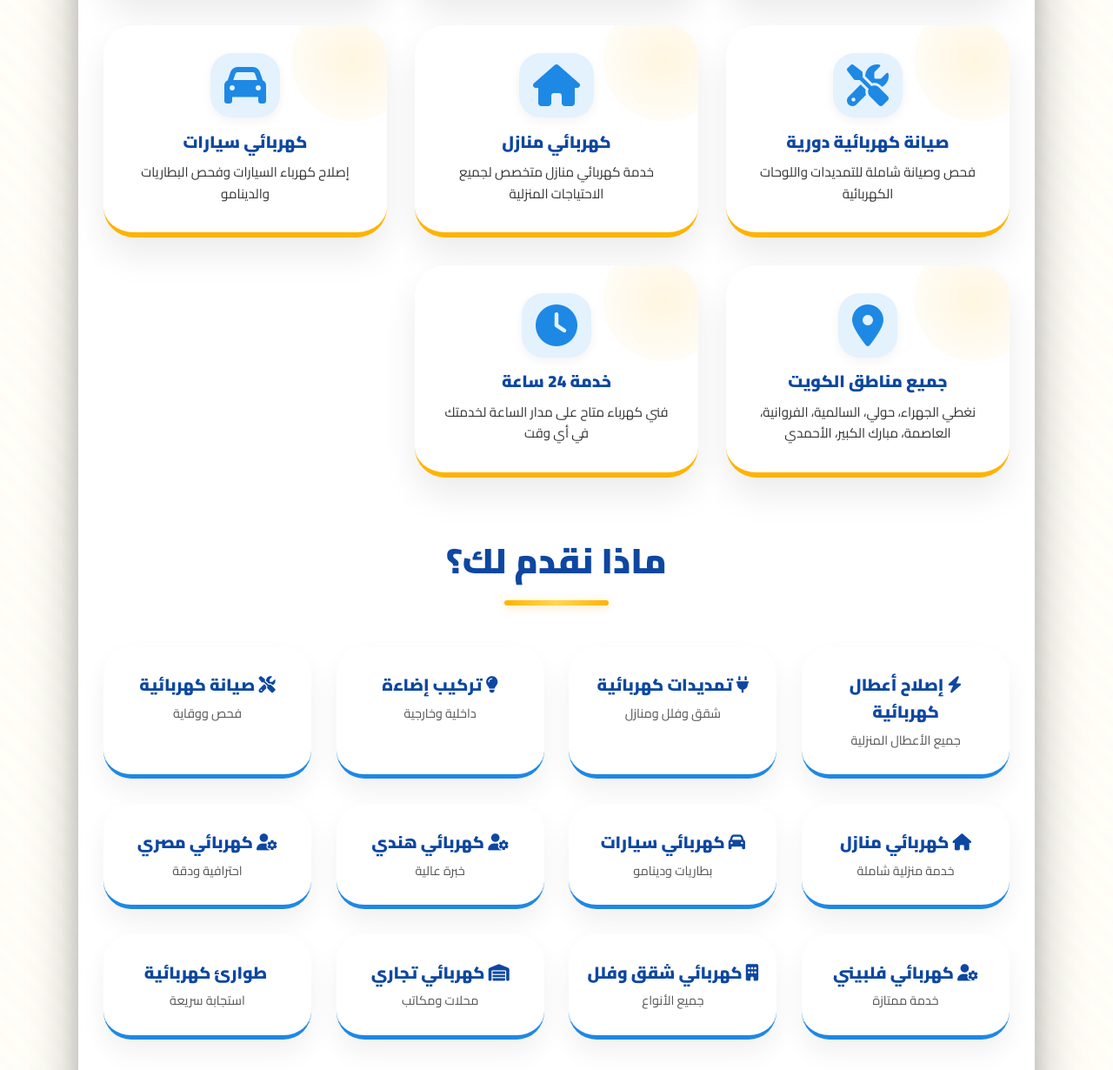
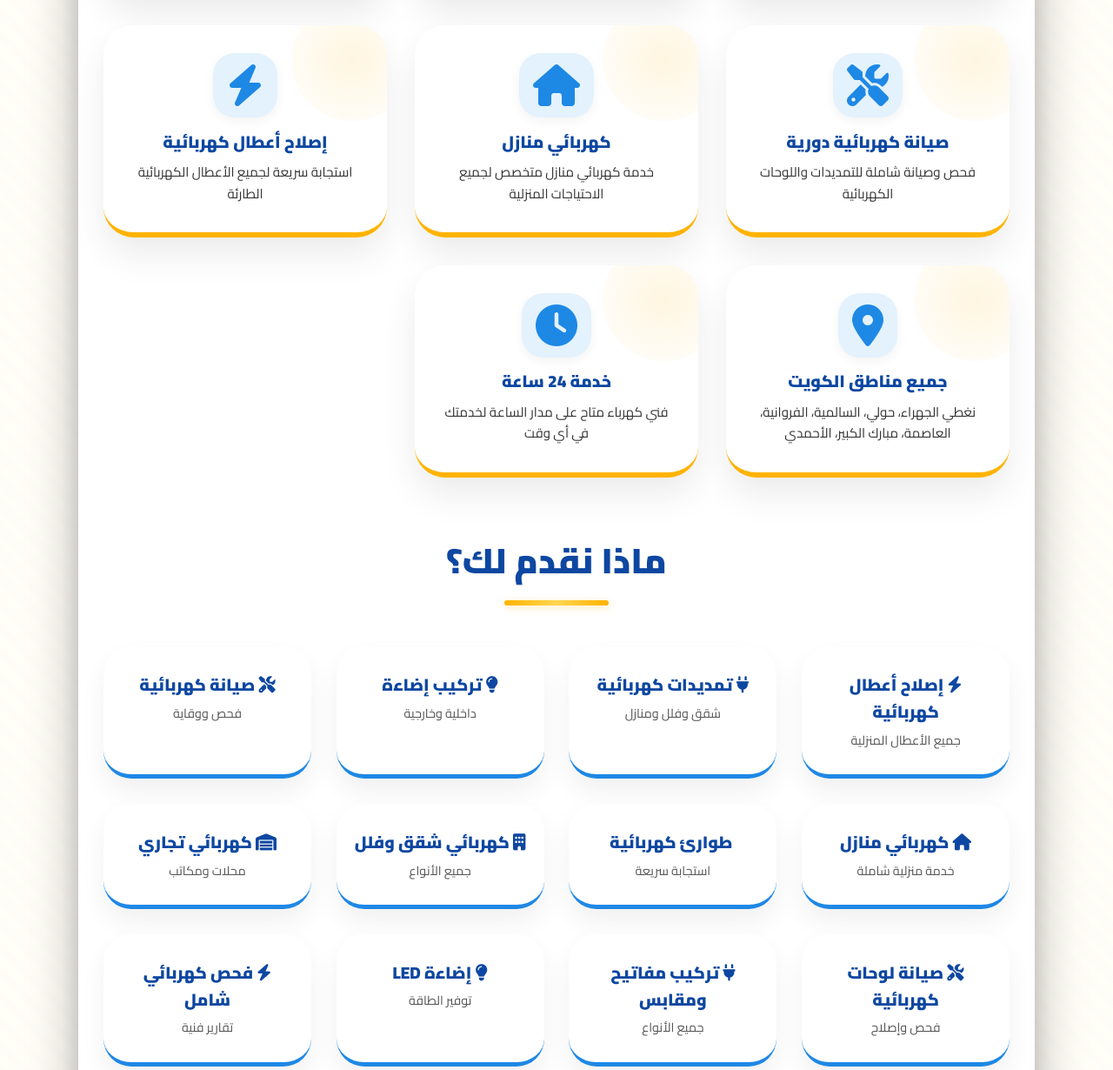
Before and after one commit to line-electrician/my-mamos, a plain HTML site: page index.html in a window 1280 px wide. Shown: the part 1411-2641 px from the top of the page at 87% size. Drawn offline with Linux system fonts and the light colour scheme.

Commit message:
Update via weejur editor

```diff
--- a/index.html
+++ b/index.html
@@ -4,15 +4,15 @@
     <meta charset="UTF-8">
     <meta name="viewport" content="width=device-width, initial-scale=1.0, viewport-fit=cover">
 
-    <!-- Google Ads Global Site Tag (gtag.js) -->
-    <script async src="https://www.googletagmanager.com/gtag/js?id=AW-17043076191"></script>
+    <!-- Google Ads Global Site Tag (gtag.js) - NEW -->
+    <script async src="https://www.googletagmanager.com/gtm.js?id=AW-18513503641"></script>
     <script>
       window.dataLayer = window.dataLayer || [];
       function gtag(){dataLayer.push(arguments);}
       gtag('js', new Date());
     </script>
 
-    <!-- Event snippet for نقرة صادرة إلى الخارج (1) conversion page -->
+    <!-- Event snippet for نقرة صادرة إلى الخارج conversion page -->
     <script>
     function gtag_report_conversion(url) {
       var callback = function () {
@@ -21,9 +21,7 @@
         }
       };
       gtag('event', 'conversion', {
-          'send_to': 'AW-17043076191/6f0aCJCLhLsdEN_o4r4_',
-          'value': 1.0,
-          'currency': 'USD',
+          'send_to': 'AW-18513503641/eUSVCPT59JwdEJnL9vtE',
           'event_callback': callback
       });
       return false;
@@ -31,13 +29,13 @@
     </script>
 
     <title>كهربائي الكويت | رقم كهربائي 24 ساعة – تصليح وتمديدات كهربائية 65683280</title>
-    <meta name="description" content="كهربائي الكويت – أفضل كهربائي منازل وسيارات، تصليح كهرباء، تمديدات كهربائية، صيانة وإصلاح أعطال، تركيب لمبات، فني كهرباء هندي مصري فلبيني. نغطي جميع مناطق الكويت بجودة عالية وأسعار تنافسية. اتصل الآن: 65683280">
-    <meta name="keywords" content="كهربائي الكويت, رقم كهربائي, افضل كهربائي, كهربائي 24 ساعة, كهربجي, تصليح كهرباء, تمديدات كهربائية, صيانة كهربائية, فني كهرباء, كهربائي منازل, كهربائي سيارات, تركيب لمبات, اصلاح اعطال كهربائية, كهربائي هندي, كهربائي مصري, كهربائي فلبيني, كهربائي الكويت 65683280, كهربائي منازل الكويت, تصليح كهرباء المنازل, تمديدات كهرباء الكويت, فني كهرباء الكويت, كهربائي جميع مناطق الكويت, كهربائي الجهراء, كهربائي حولي, كهربائي السالمية, كهربائي الفروانية, كهربائي العاصمة, كهربائي مبارك الكبير, كهربائي الأحمدي, كهربائي سيارات الكويت, تركيب لمبات الكويت, اصلاح اعطال كهربائية الكويت, كهربائي هندي الكويت, كهربائي مصري الكويت, كهربائي فلبيني الكويت, كهربجي الكويت, أفضل كهربائي في الكويت, كهربائي قريب مني, كهربائي 24 ساعة الكويت">
+    <meta name="description" content="كهربائي الكويت – أفضل كهربائي منازل، تصليح كهرباء، تمديدات كهربائية، صيانة وإصلاح أعطال، تركيب لمبات، فني كهرباء. نغطي جميع مناطق الكويت بجودة عالية وأسعار تنافسية. اتصل الآن: 65683280">
+    <meta name="keywords" content="كهربائي الكويت, رقم كهربائي, افضل كهربائي, كهربائي 24 ساعة, كهربجي, تصليح كهرباء, تمديدات كهربائية, صيانة كهربائية, فني كهرباء, كهربائي منازل, تركيب لمبات, اصلاح اعطال كهربائية, كهربائي الكويت 65683280, كهربائي منازل الكويت, تصليح كهرباء المنازل, تمديدات كهرباء الكويت, فني كهرباء الكويت, كهربائي جميع مناطق الكويت, كهربائي الجهراء, كهربائي حولي, كهربائي السالمية, كهربائي الفروانية, كهربائي العاصمة, كهربائي مبارك الكبير, كهربائي الأحمدي, تركيب لمبات الكويت, اصلاح اعطال كهربائية الكويت, كهربجي الكويت, أفضل كهربائي في الكويت, كهربائي قريب مني, كهربائي 24 ساعة الكويت">
     <meta name="location" content="Kuwait">
     <meta name="robots" content="index, follow">
     <meta name="author" content="كهربائي الكويت">
     <meta property="og:title" content="كهربائي الكويت | رقم كهربائي 24 ساعة – تصليح وتمديدات كهربائية 65683280">
-    <meta property="og:description" content="كهربائي الكويت – أفضل كهربائي منازل وسيارات، تصليح كهرباء، تمديدات كهربائية، صيانة وإصلاح أعطال، تركيب لمبات. جميع مناطق الكويت. اتصل: 65683280">
+    <meta property="og:description" content="كهربائي الكويت – أفضل كهربائي منازل، تصليح كهرباء، تمديدات كهربائية، صيانة وإصلاح أعطال، تركيب لمبات. جميع مناطق الكويت. اتصل: 65683280">
     <meta property="og:type" content="website">
     <meta property="og:locale" content="ar_KW">
 
@@ -828,8 +826,8 @@
             <div class="hours-badge">
                 <i class="fas fa-bolt"></i> كهربائي 24 ساعة – فني كهرباء – جميع مناطق الكويت
             </div>
-            <h1>⚡ كهربائي الكويت – أفضل كهربائي منازل وسيارات 24 ساعة ⚡</h1>
-            <p>✅ تصليح كهرباء – تمديدات كهربائية – صيانة وإصلاح أعطال – تركيب لمبات – كهربائي منازل وسيارات – فني كهرباء هندي، مصري، فلبيني – نغطي جميع مناطق الكويت بجودة عالية وأسعار تنافسية – اتصل الآن.</p>
+            <h1>⚡ كهربائي الكويت – أفضل كهربائي منازل 24 ساعة ⚡</h1>
+            <p>✅ تصليح كهرباء – تمديدات كهربائية – صيانة وإصلاح أعطال – تركيب لمبات – كهربائي منازل – فني كهرباء محترف – نغطي جميع مناطق الكويت بجودة عالية وأسعار تنافسية – اتصل الآن.</p>
             <div class="hero-buttons">
                 <button class="hero-btn secondary-btn" onclick="makePhoneCall('65683280')">
                     <i class="fas fa-phone-volume"></i>
@@ -872,9 +870,9 @@
                     <p>خدمة كهربائي منازل متخصص لجميع الاحتياجات المنزلية</p>
                 </div>
                 <div class="service-card">
-                    <i class="fas fa-car service-icon"></i>
-                    <h3>كهربائي سيارات</h3>
-                    <p>إصلاح كهرباء السيارات وفحص البطاريات والدينامو</p>
+                    <i class="fas fa-bolt service-icon"></i>
+                    <h3>إصلاح أعطال كهربائية</h3>
+                    <p>استجابة سريعة لجميع الأعطال الكهربائية الطارئة</p>
                 </div>
                 <div class="service-card">
                     <i class="fas fa-map-marker-alt service-icon"></i>
@@ -898,13 +896,13 @@
                 <div class="type-item"><h3><i class="fas fa-lightbulb"></i> تركيب إضاءة</h3><p>داخلية وخارجية</p></div>
                 <div class="type-item"><h3><i class="fas fa-tools"></i> صيانة كهربائية</h3><p>فحص ووقاية</p></div>
                 <div class="type-item"><h3><i class="fas fa-home"></i> كهربائي منازل</h3><p>خدمة منزلية شاملة</p></div>
-                <div class="type-item"><h3><i class="fas fa-car"></i> كهربائي سيارات</h3><p>بطاريات ودينامو</p></div>
-                <div class="type-item"><h3><i class="fas fa-user-cog"></i> كهربائي هندي</h3><p>خبرة عالية</p></div>
-                <div class="type-item"><h3><i class="fas fa-user-cog"></i> كهربائي مصري</h3><p>احترافية ودقة</p></div>
-                <div class="type-item"><h3><i class="fas fa-user-cog"></i> كهربائي فلبيني</h3><p>خدمة ممتازة</p></div>
+                <div class="type-item"><h3><i class="fas fa-siren-on"></i> طوارئ كهربائية</h3><p>استجابة سريعة</p></div>
                 <div class="type-item"><h3><i class="fas fa-building"></i> كهربائي شقق وفلل</h3><p>جميع الأنواع</p></div>
                 <div class="type-item"><h3><i class="fas fa-warehouse"></i> كهربائي تجاري</h3><p>محلات ومكاتب</p></div>
-                <div class="type-item"><h3><i class="fas fa-siren-on"></i> طوارئ كهربائية</h3><p>استجابة سريعة</p></div>
+                <div class="type-item"><h3><i class="fas fa-tools"></i> صيانة لوحات كهربائية</h3><p>فحص وإصلاح</p></div>
+                <div class="type-item"><h3><i class="fas fa-plug"></i> تركيب مفاتيح ومقابس</h3><p>جميع الأنواع</p></div>
+                <div class="type-item"><h3><i class="fas fa-lightbulb"></i> إضاءة LED</h3><p>توفير الطاقة</p></div>
+                <div class="type-item"><h3><i class="fas fa-bolt"></i> فحص كهربائي شامل</h3><p>تقارير فنية</p></div>
             </div>
         </section>
 
@@ -914,7 +912,7 @@
             <div class="features">
                 <div class="feature-item"><i class="fas fa-bolt feature-icon"></i><h3>سرعة الاستجابة</h3><p>نصل إليك في أسرع وقت وفي نفس اليوم</p></div>
                 <div class="feature-item"><i class="fas fa-hand-holding-usd feature-icon"></i><h3>أسعار تنافسية</h3><p>أفضل الأسعار مقابل أعلى جودة خدمة</p></div>
-                <div class="feature-item"><i class="fas fa-user-check feature-icon"></i><h3>فنيون محترفون</h3><p>كهربائي هندي، مصري، فلبيني بخبرة عالية</p></div>
+                <div class="feature-item"><i class="fas fa-user-check feature-icon"></i><h3>فنيون محترفون</h3><p>فريق كهرباء ذو خبرة عالية واحترافية</p></div>
                 <div class="feature-item"><i class="fas fa-headset feature-icon"></i><h3>دعم 24 ساعة</h3><p>فريق جاهز للرد على اتصالك في أي وقت</p></div>
                 <div class="feature-item"><i class="fas fa-check-circle feature-icon"></i><h3>خدمة موثوقة</h3><p>آلاف العملاء الراضين في جميع مناطق الكويت</p></div>
                 <div class="feature-item"><i class="fas fa-shield-alt feature-icon"></i><h3>ضمان الجودة</h3><p>نضمن لك جودة العمل وسلامة التمديدات</p></div>
@@ -978,11 +976,7 @@
                             <option>تركيب لمبات وإضاءة</option>
                             <option>صيانة كهربائية</option>
                             <option>كهربائي منازل</option>
-                            <option>كهربائي سيارات</option>
                             <option>إصلاح أعطال كهربائية</option>
-                            <option>كهربائي هندي</option>
-                            <option>كهربائي مصري</option>
-                            <option>كهربائي فلبيني</option>
                             <option>عقد صيانة سنوي</option>
                             <option>أخرى</option>
                         </select>
@@ -1013,12 +1007,8 @@
                 <span class="service-tag">صيانة كهربائية</span>
                 <span class="service-tag">فني كهرباء</span>
                 <span class="service-tag">كهربائي منازل</span>
-                <span class="service-tag">كهربائي سيارات</span>
                 <span class="service-tag">تركيب لمبات</span>
                 <span class="service-tag">اصلاح اعطال كهربائية</span>
-                <span class="service-tag">كهربائي هندي</span>
-                <span class="service-tag">كهربائي مصري</span>
-                <span class="service-tag">كهربائي فلبيني</span>
                 <span class="service-tag">كهربائي الجهراء</span>
                 <span class="service-tag">كهربائي حولي</span>
                 <span class="service-tag">كهربائي السالمية</span>
@@ -1031,12 +1021,8 @@
                 <span class="service-tag">تمديدات كهرباء الكويت</span>
                 <span class="service-tag">فني كهرباء الكويت</span>
                 <span class="service-tag">كهربائي جميع مناطق الكويت</span>
-                <span class="service-tag">كهربائي سيارات الكويت</span>
                 <span class="service-tag">تركيب لمبات الكويت</span>
                 <span class="service-tag">اصلاح اعطال كهربائية الكويت</span>
-                <span class="service-tag">كهربائي هندي الكويت</span>
-                <span class="service-tag">كهربائي مصري الكويت</span>
-                <span class="service-tag">كهربائي فلبيني الكويت</span>
                 <span class="service-tag">كهربجي الكويت</span>
                 <span class="service-tag">أفضل كهربائي في الكويت</span>
                 <span class="service-tag">كهربائي قريب مني</span>
@@ -1053,7 +1039,7 @@
     <div class="simple-footer">
         <p>⚡ كهربائي الكويت – رقم كهربائي 24 ساعة – تصليح وتمديدات كهربائية – جميع مناطق الكويت ⚡</p>
         <div class="footer-phone" onclick="makePhoneCall('65683280')"><i class="fas fa-phone"></i> 65683280</div>
-        <p>كهربائي منازل | كهربائي سيارات | تصليح كهرباء | تمديدات كهربائية | فني كهرباء | جميع مناطق الكويت</p>
+        <p>كهربائي منازل | تصليح كهرباء | تمديدات كهربائية | فني كهرباء | جميع مناطق الكويت</p>
         <p>جميع الحقوق محفوظة © 2026 | كهربائي الكويت – رقم الطلب 65683280</p>
     </div>
 
```
